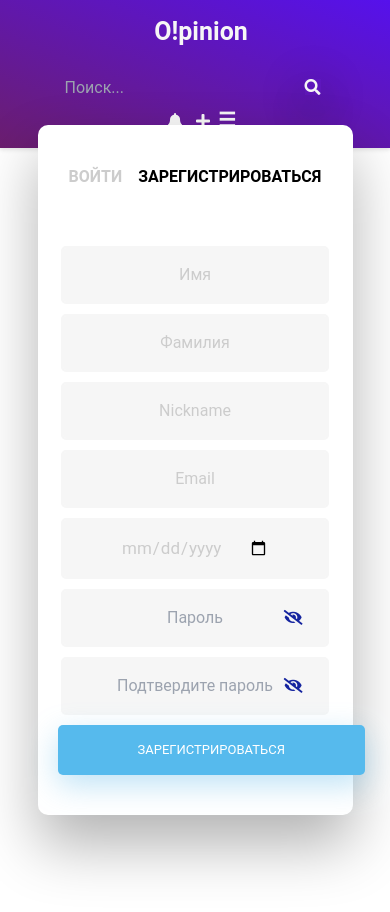
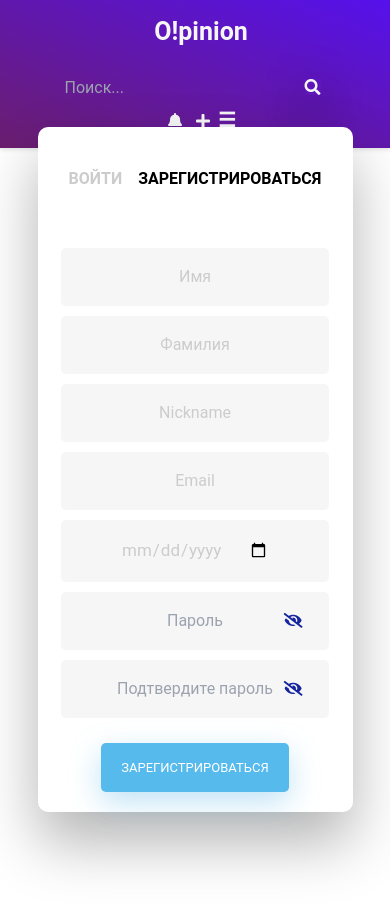
Before and after one commit to shinemettd/O-pinion-Vue3, a Vue app: page /register in a window 390 px wide. Shown: the top 912 px of the page. Built offline with nearby package versions, Linux system fonts and the light colour scheme.

Commit message:
had add media request and modify the code html for mobile version

```diff
--- a/src/components/Register.vue
+++ b/src/components/Register.vue
@@ -302,6 +302,15 @@ h2 {
   font-size: 12px;
   margin-right: 2px;
 }
+
+input[type=submit].fadeIn.fourth {
+  padding-left: 20px;
+  padding-right: 20px;
+  width: auto; /* Изменено на автоматическую ширину */
+  max-width: 100%; /* Максимальная ширина 100% */
+  margin: 20px 0; /* Добавлено небольшое отступание сверху и снизу */
+}
+
 
 .date-group input {
   width: 100%;
@@ -698,4 +707,5 @@ body {
 }
 
 
+
 </style>
```
